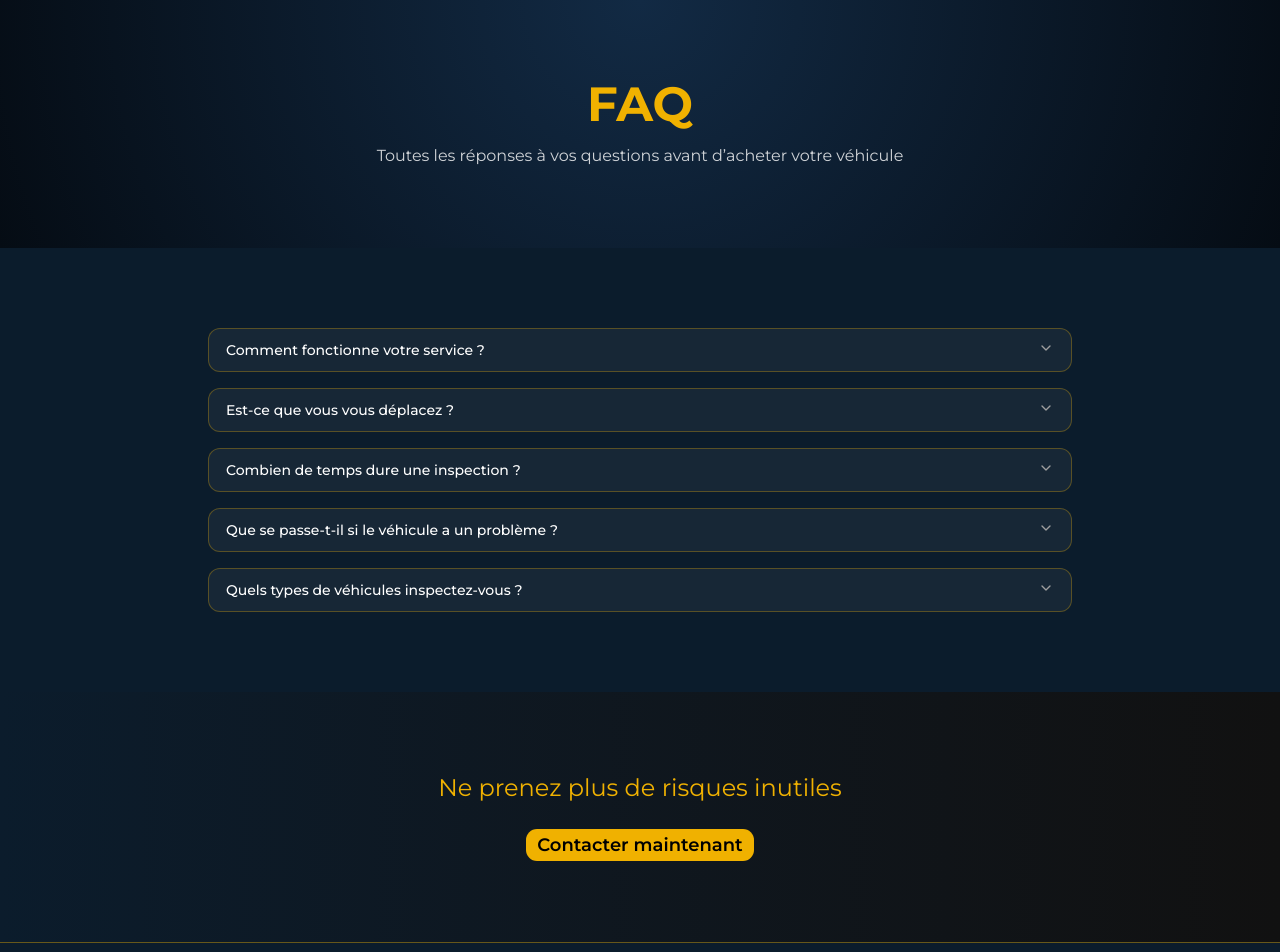
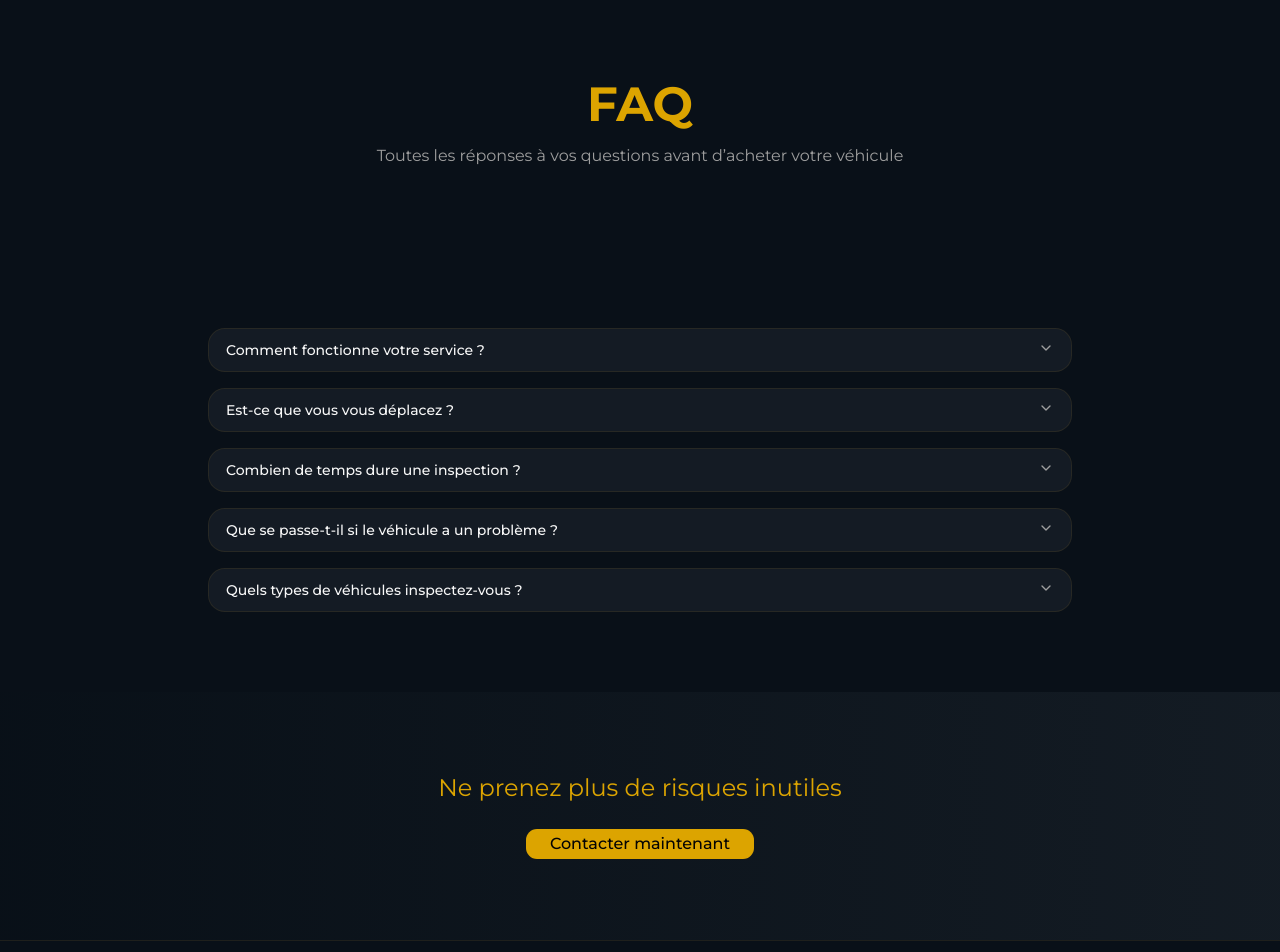
Before and after one commit to DylanC-Code/ConfiAuto, a Next.js app: page /fr/faq in a window 1280 px wide. Shown: the top 952 px of the page. Built offline with nearby package versions, Linux system fonts and the light colour scheme.

Commit message:
refactor: inject locale into HomePage and update FAQPage styling to use design system tokens

```diff
--- a/app/fr/page.tsx
+++ b/app/fr/page.tsx
@@ -2,5 +2,5 @@ import HomePage from "@/components/HomePage";
 import fr from "@/lib/content/fr";
 
 export default function Page() {
-  return <HomePage t={fr} />;
+  return <HomePage t={fr} locale="fr" />;
 }
--- a/components/FAQPage.tsx
+++ b/components/FAQPage.tsx
@@ -8,13 +8,14 @@ import { Button } from "@/components/ui/button";
 
 export default function FAQPage({ t }: any) {
   return (
-    <main className="bg-[#0B1C2C] text-white min-h-screen">
+    <main className="bg-background text-foreground min-h-screen">
       {/* HERO FAQ */}
-      <section className="py-20 px-4 text-center bg-[radial-gradient(circle_at_top,#122a44,#050c14)]">
-        <h1 className="text-4xl md:text-5xl font-bold text-yellow-500">
+      <section className="py-20 px-4 text-center bg-[radial-gradient(circle_at_top,var(--color-background-light),var(--color-background))]">
+        <h1 className="text-4xl md:text-5xl font-heading font-bold text-primary">
           {t.faqPage.hero.title}
         </h1>
-        <p className="mt-4 opacity-80 max-w-xl mx-auto">
+
+        <p className="mt-4 text-muted-foreground max-w-xl mx-auto">
           {t.faqPage.hero.subtitle}
         </p>
       </section>
@@ -23,35 +24,36 @@ export default function FAQPage({ t }: any) {
       <section className="py-20 px-4 max-w-4xl mx-auto">
         <Accordion type="single" collapsible className="w-full space-y-4">
           {t.faqPage.items.map((item: any, i: number) => (
-            <AccordionItem
-              key={i}
-              value={`item-${i}`}
-              className="bg-white/5 border border-yellow-500/30 rounded-lg px-4"
-            >
+            <AccordionItem key={i} value={`item-${i}`} className="card-ui px-4">
               <AccordionTrigger>{item.q}</AccordionTrigger>
-              <AccordionContent>{item.a}</AccordionContent>
+
+              <AccordionContent className="text-muted-foreground">
+                {item.a}
+              </AccordionContent>
             </AccordionItem>
           ))}
         </Accordion>
       </section>
 
       {/* CTA */}
-      <section className="py-20 px-4 text-center bg-linear-to-r from-[#0B1C2C] to-[#111]">
-        <h2 className="text-2xl text-yellow-500 mb-6">{t.cta.title}</h2>
+      <section className="py-20 px-4 text-center bg-gradient-to-r from-background to-card">
+        <h2 className="text-2xl text-primary mb-6 font-heading">
+          {t.cta.title}
+        </h2>
 
         <a
           href="https://wa.me/33612345678"
           target="_blank"
           className="w-full max-w-[230px] mx-auto block"
         >
-          <Button className="bg-yellow-500 text-black font-semibold text-lg w-full py-4">
+          <Button className="w-full text-base">
             {t.cta.button.replace("\n", " ")}
           </Button>
         </a>
       </section>
 
       {/* FOOTER */}
-      <footer className="text-center py-8 border-t border-yellow-500/50 text-sm opacity-80">
+      <footer className="text-center py-8 border-t border-border text-sm text-muted-foreground">
         {t.footer.contact}
       </footer>
     </main>
--- a/components/HomePage.tsx
+++ b/components/HomePage.tsx
@@ -7,7 +7,7 @@ import {
 import { Button } from "@/components/ui/button";
 import { Card, CardContent } from "@/components/ui/card";
 
-export default function HomePage({ t }: any) {
+export default function HomePage({ t, locale }: any) {
   return (
     <main className="bg-background text-foreground">
       {/* HERO */}
@@ -107,7 +107,7 @@ export default function HomePage({ t }: any) {
 
         <div className="text-center mt-6">
           <a
-            href="/faq"
+            href={`/${locale}/faq`}
             className="text-sm text-muted-foreground hover:underline"
           >
             {t.faqPreview.more}
@@ -116,7 +116,7 @@ export default function HomePage({ t }: any) {
       </section>
 
       {/* CTA */}
-      <section className="py-20 px-4 text-center bg-gradient-to-r from-background to-card">
+      <section className="py-20 px-4 text-center bg-linear-to-r from-background to-card">
         <h2 className="text-2xl text-primary mb-6 font-heading">
           {t.cta.title}
         </h2>
@@ -141,7 +141,7 @@ export default function HomePage({ t }: any) {
       <footer className="text-center py-8 border-t border-border text-sm text-muted-foreground">
         {t.footer.contact}
         <div className="mt-2">
-          <a href="/faq" className="hover:underline">
+          <a href={`/${locale}/faq`} className="hover:underline">
             {t.footer.faq}
           </a>
         </div>
```
